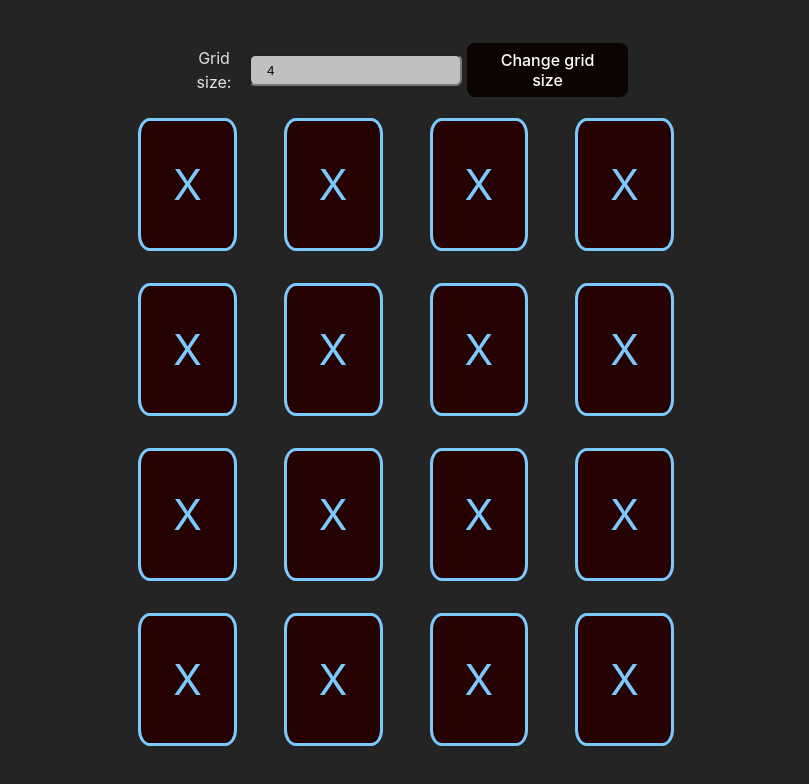
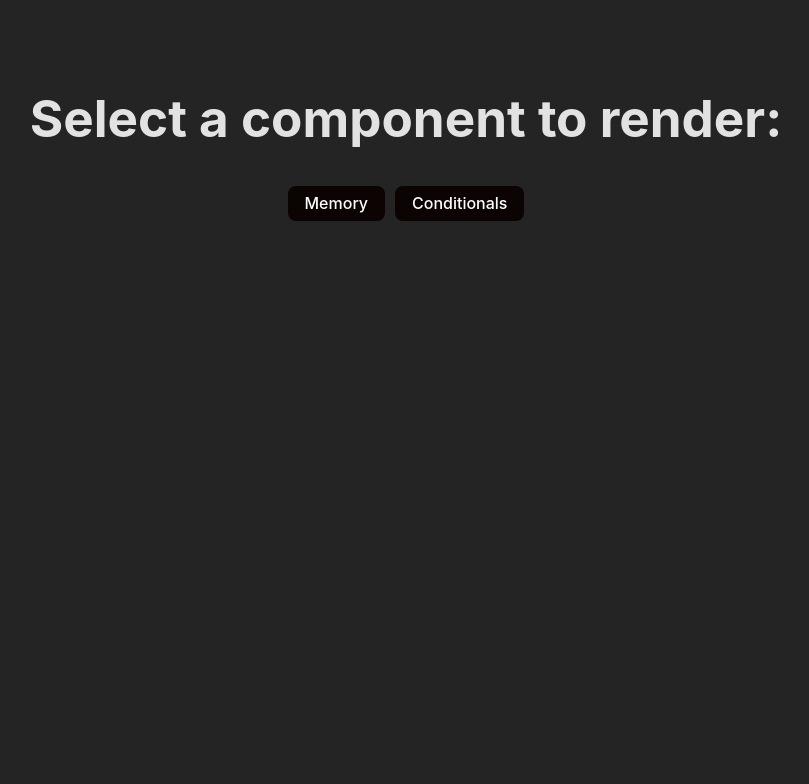
Before and after one commit to naekit/various-react-bits, a React (Vite) app: page / in a window 1280 px wide. Shown: the top 784 px of the page, without its empty margins (234-1043 px from the left). Built offline with nearby package versions, Linux system fonts and the light colour scheme.

Commit message:
added a screen to be able to choose the components

```diff
--- a/src/App.css
+++ b/src/App.css
@@ -73,3 +73,12 @@
 	width: 80%;
 	margin: 0 auto;
 }
+.exittitle {
+	display: flex;
+	align-items: center;
+	gap: 1rem;
+}
+.op {
+	padding: 0.6rem 1rem;
+	border-radius: 0.4rem;
+}
--- a/src/App.tsx
+++ b/src/App.tsx
@@ -1,11 +1,55 @@
-/* eslint-disable no-mixed-spaces-and-tabs */
+import React, { useState } from "react"
 import "./App.css"
 import Memory from "./components/Memory"
+import Conditionals from "./components/Condtionals"
 
-function App() {
+type ComponentName = "Memory" | "Conditionals" | null
+
+function App(): JSX.Element {
+	const [selectedComponent, setSelectedComponent] =
+		useState<ComponentName>(null)
+
+	const handleComponentClick = (componentName: ComponentName) => {
+		setSelectedComponent(componentName)
+	}
+
+	const handleExitClick = () => {
+		setSelectedComponent(null)
+	}
+
 	return (
 		<div className="app">
-			<Memory />
+			{selectedComponent === null && (
+				<div className="logo">
+					<h1>Select a component to render:</h1>
+					<button onClick={() => handleComponentClick("Memory")}>
+						Memory
+					</button>
+					<button
+						onClick={() => handleComponentClick("Conditionals")}
+					>
+						Conditionals
+					</button>
+				</div>
+			)}
+			{selectedComponent === "Memory" && (
+				<div>
+					<div className="exittitle">
+						<h1>Memory Component</h1>
+						<button onClick={handleExitClick}>Exit</button>
+					</div>
+					<Memory />
+				</div>
+			)}
+			{selectedComponent === "Conditionals" && (
+				<div>
+					<div className="exittitle">
+						<h1>Conditionals Component</h1>
+						<button onClick={handleExitClick}>Exit</button>
+					</div>
+					<Conditionals />
+				</div>
+			)}
 		</div>
 	)
 }
--- a/src/components/Condtionals.tsx
+++ b/src/components/Condtionals.tsx
@@ -53,6 +53,7 @@ function AstNodeComponent({
 				onChange={(e) =>
 					updateAstNode({ type: "operand", id: e.target.value })
 				}
+				className="op"
 			>
 				{operands.map((op) => (
 					<option key={op.id} value={op.id}>
@@ -74,6 +75,7 @@ function AstNodeComponent({
 							operator: e.target.value as Operators,
 						})
 					}
+					className="op"
 				>
 					<option value="or">or</option>
 					<option value="and">and</option>
@@ -195,8 +197,7 @@ function Conditionals() {
 	return (
 		<>
 			<div className="app">
-				<h1>Conditionals Challenge</h1>
-				<ul>
+				<ul style={{ listStyle: "none" }}>
 					{operands.map((arg) => (
 						<li key={arg.id}>
 							<input
@@ -213,6 +214,7 @@ function Conditionals() {
 									)
 								}
 								value={arg.name}
+								className="op"
 							/>
 							<select
 								onChange={(e) =>
@@ -230,6 +232,7 @@ function Conditionals() {
 									)
 								}
 								value={`${arg.value}`}
+								className="op"
 							>
 								<option value="true">true</option>
 								<option value="false">false</option>
--- a/src/index.css
+++ b/src/index.css
@@ -26,7 +26,7 @@ a:hover {
 body {
 	margin: 0;
 	display: flex;
-	place-items: center;
+	place-items: start;
 	min-width: 320px;
 	min-height: 100vh;
 }
```
